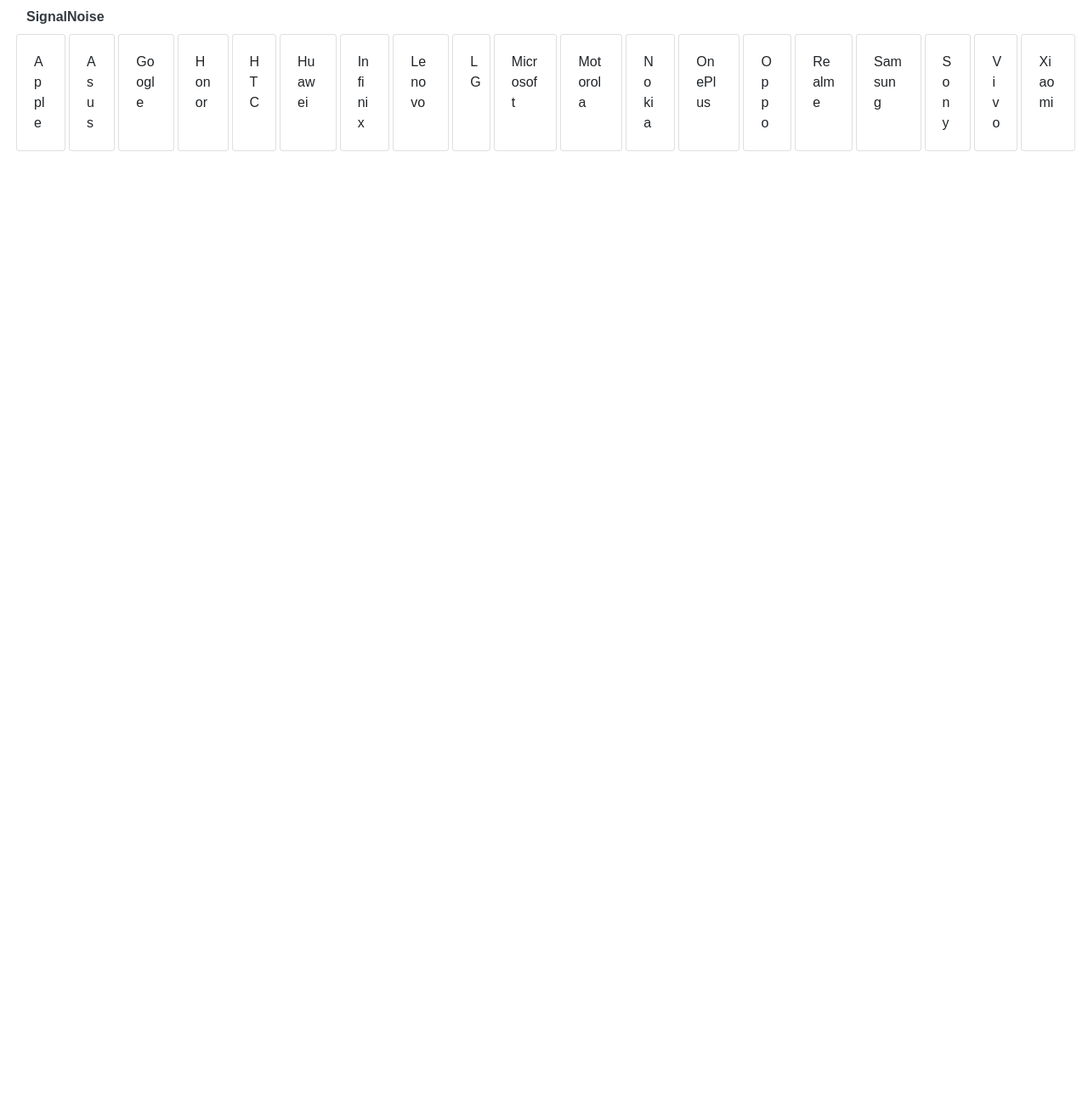
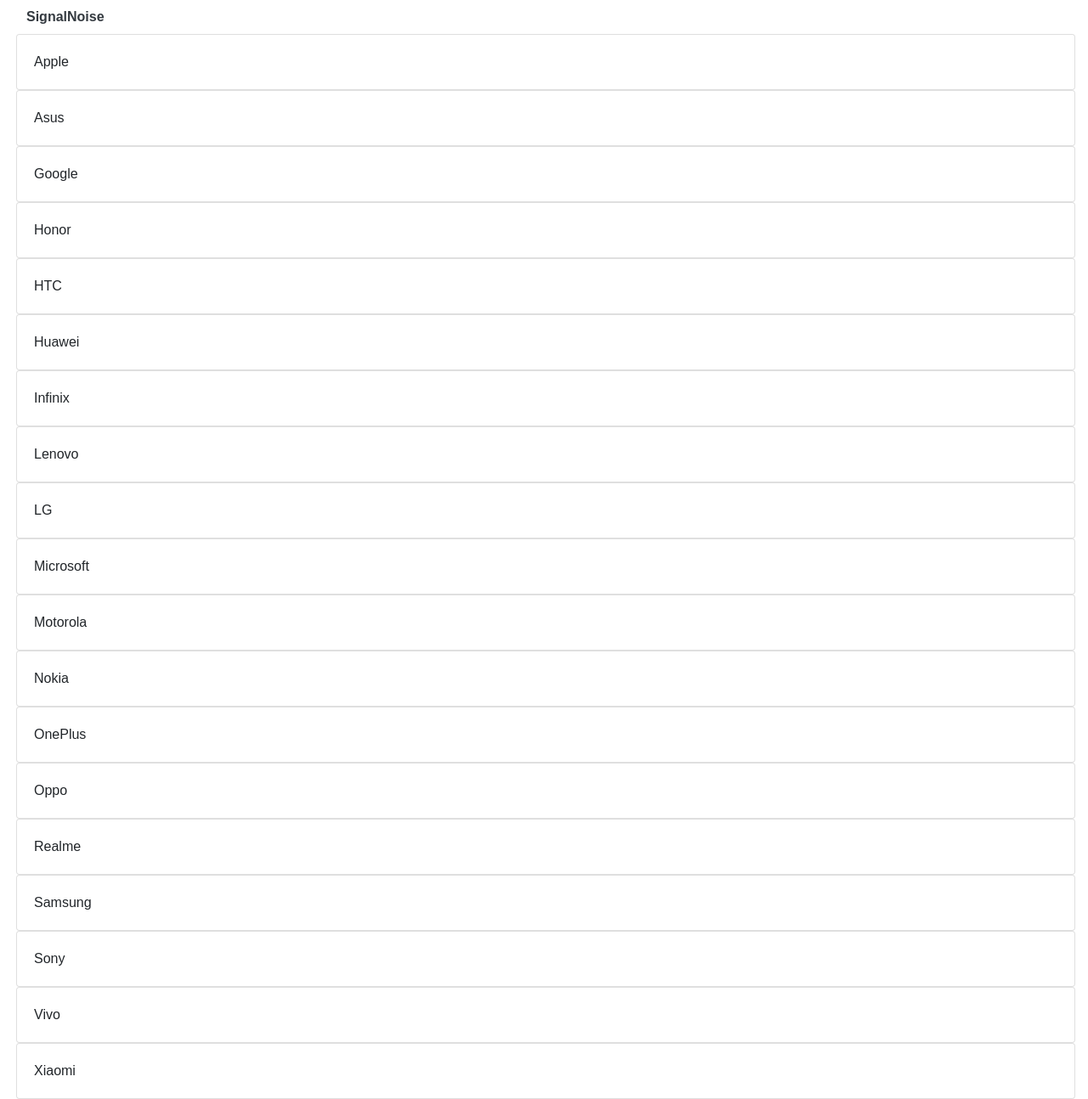
Before and after one commit to signalnoiseongithub/www, a Jekyll site: the page built from smartphone.html, in a window 1280 px wide. Shown: the whole page at 85% size. Built offline with Jekyll 4.4.1, drawn with Linux system fonts in a browser that asks for light colours; some web fonts are replaced; before the commit the page ends 900 px from its top, so only the background shows below that.

Commit message:
Update smartphone.html

```diff
--- a/smartphone.html
+++ b/smartphone.html
@@ -4,9 +4,9 @@ title: Smartphone
 ---
 
 <section>
-  <nav class="d-flex flex-row flex-nowrap flex-fill" style="overflow-x: auto;">
+  <nav>
     {% for smartphone in site.data.navigation.smartphone %}
-    <div class="card ml-1">
+    <div class="card ml-1 d-flex flex-row flex-nowrap flex-fill" style="overflow-x: auto;">
       <div class="card-body">
         <p class="card-text">
           {{ smartphone.brand }}
```
